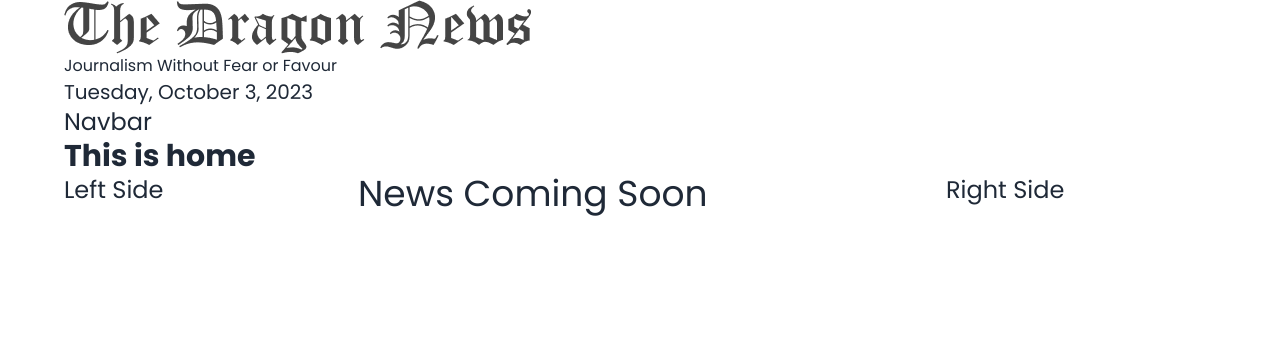
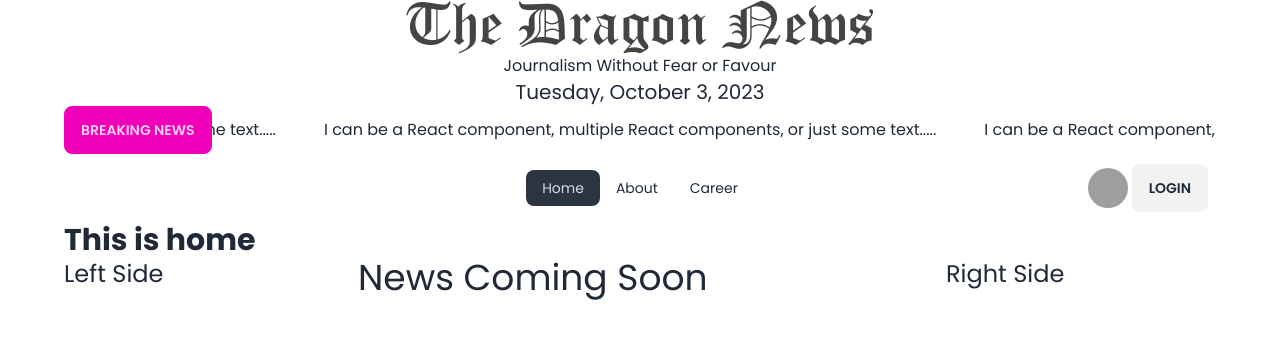
Before and after one commit to mahfuj80/React-Dragon-News-M9, a React (Vite) app: page / in a window 1280 px wide. Shown: the top 338 px of the page. Built offline with nearby package versions, Linux system fonts and the light colour scheme; grey boxes are pictures that could not be loaded.

Commit message:
Breaking news slider using React Marquee and navbar

```diff
--- a/package.json
+++ b/package.json
@@ -16,6 +16,7 @@
     "moment": "^2.29.4",
     "react": "^18.2.0",
     "react-dom": "^18.2.0",
+    "react-fast-marquee": "^1.6.1",
     "react-router-dom": "^6.16.0",
     "sort-by": "^1.2.0"
   },
--- /dev/null
+++ b/src/Pages/Home/BreakingNews.jsx
@@ -0,0 +1,25 @@
+import Marquee from 'react-fast-marquee';
+import { Link } from 'react-router-dom';
+const BreakingNews = () => {
+  return (
+    <div className="flex">
+      <button className="btn btn-secondary">Breaking News</button>
+      <Marquee pauseOnHover={true} speed={100}>
+        <Link to={'/'} className="mr-12">
+          I can be a React component, multiple React components, or just some
+          text.....
+        </Link>
+        <Link to={'/'} className="mr-12">
+          I can be a React component, multiple React components, or just some
+          text.....
+        </Link>
+        <Link to={'/'} className="mr-12">
+          I can be a React component, multiple React components, or just some
+          text.....
+        </Link>
+      </Marquee>
+    </div>
+  );
+};
+
+export default BreakingNews;
--- a/src/Pages/Home/Home.jsx
+++ b/src/Pages/Home/Home.jsx
@@ -2,11 +2,13 @@
 import LeftSideNav from '../Shared/LeftSideNav/LeftSideNav';
 import Navbar from '../Shared/Navbar/Navbar';
 import RightSideNav from '../Shared/RightSideNav/RightSideNav';
+import BreakingNews from './BreakingNews';
 
 const Home = () => {
   return (
     <div>
       <Header></Header>
+      <BreakingNews></BreakingNews>
       <Navbar></Navbar>
       <h2 className="font-poppins text-3xl font-bold">This is home</h2>
       <div className="grid grid-cols-1 md:grid-cols-4 gap-6">
--- a/src/Pages/Shared/Header/Header.jsx
+++ b/src/Pages/Shared/Header/Header.jsx
@@ -3,8 +3,8 @@
 // moment.locale();
 const Header = () => {
   return (
-    <div>
-      <img src={logo} alt="Logo" />
+    <div className="text-center">
+      <img className="mx-auto" src={logo} alt="Logo" />
       <p>Journalism Without Fear or Favour</p>
       <p className="text-xl">{moment().format('dddd, MMMM D, YYYY')}</p>
     </div>
--- a/src/Pages/Shared/Navbar/Navbar.jsx
+++ b/src/Pages/Shared/Navbar/Navbar.jsx
@@ -1,7 +1,61 @@
+import { Link, NavLink } from 'react-router-dom';
+import userDefaultPic from '../../../assets/user.png';
+
 const Navbar = () => {
+  const navLinks = (
+    <>
+      <li>
+        <NavLink to={'/'}>Home</NavLink>
+      </li>
+      <li>
+        <NavLink to={'/about'}>About</NavLink>
+      </li>
+      <li>
+        <NavLink to={'/career'}>Career</NavLink>
+      </li>
+    </>
+  );
   return (
-    <div>
-      <h2 className="text-2xl">Navbar</h2>
+    <div className="navbar bg-base-100">
+      <div className="navbar-start">
+        <div className="dropdown">
+          <label tabIndex={0} className="btn btn-ghost lg:hidden">
+            <svg
+              xmlns="http://www.w3.org/2000/svg"
+              className="h-5 w-5"
+              fill="none"
+              viewBox="0 0 24 24"
+              stroke="currentColor"
+            >
+              <path
+                strokeLinecap="round"
+                strokeLinejoin="round"
+                strokeWidth="2"
+                d="M4 6h16M4 12h8m-8 6h16"
+              />
+            </svg>
+          </label>
+          <ul
+            tabIndex={0}
+            className="menu menu-sm dropdown-content mt-3 z-[1] p-2 shadow bg-base-100 rounded-box w-52"
+          >
+            {navLinks}
+          </ul>
+        </div>
+      </div>
+      <div className="navbar-center hidden lg:flex">
+        <ul className="menu menu-horizontal px-1">{navLinks}</ul>
+      </div>
+      <div className="navbar-end">
+        <label tabIndex={0} className="btn btn-ghost btn-circle avatar">
+          <div className="w-10 rounded-full">
+            <img src={userDefaultPic} />
+          </div>
+        </label>
+        <Link to={'/login'}>
+          <button className="btn">Login</button>
+        </Link>
+      </div>
     </div>
   );
 };
```
Also changed, not shown: 1 other file (tests, documents, lock files or other folders).
